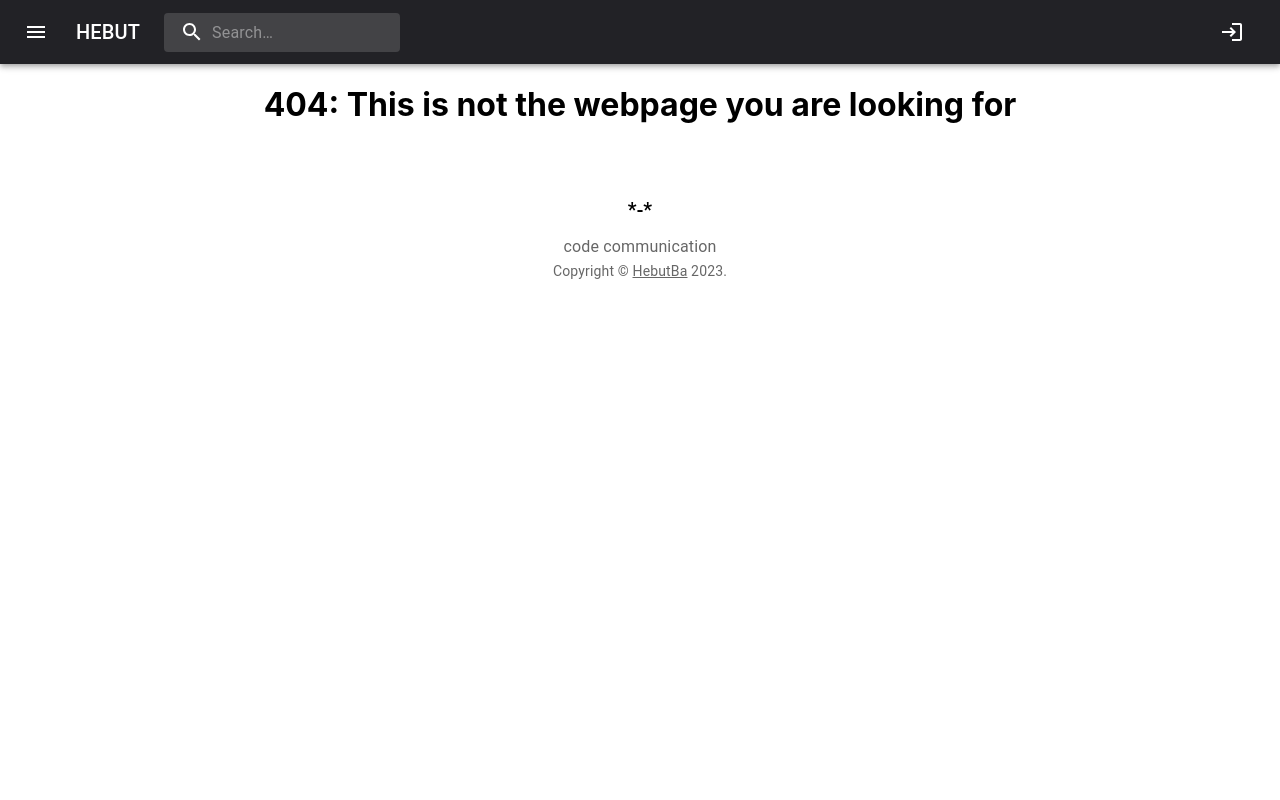
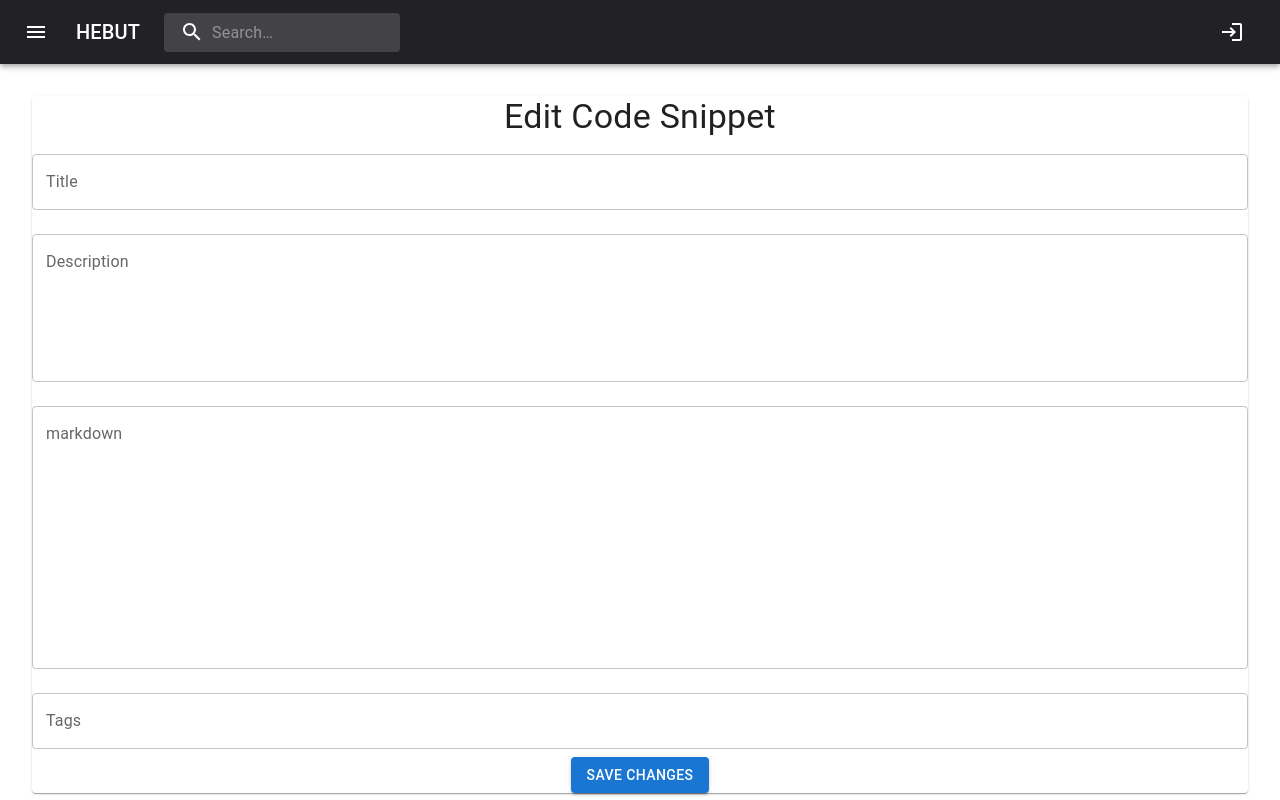
Before and after one commit to zwy923/hebutBa, a React (Create React App) app in the folder client/: page /edit/1 in a window 1280 px wide. Before the commit this address had no page. Shown: the top 800 px of the page. Built offline with nearby package versions, Linux system fonts and the light colour scheme; no server answers.

Commit message:
add edit

```diff
--- a/client/src/components/Card4CodeSnippet.js
+++ b/client/src/components/Card4CodeSnippet.js
@@ -16,8 +16,7 @@ import MenuItem from '@mui/material/MenuItem';
 import DeleteIcon from '@mui/icons-material/Delete';
 import EditIcon from '@mui/icons-material/Edit';
 import { Button } from '@mui/material';
-import jwtDecode from 'jwt-decode';
-
+import { useNavigate } from 'react-router-dom';
 
 const ExpandMore = styled((props) => {
   const { expand, ...other } = props;
@@ -31,10 +30,11 @@ const ExpandMore = styled((props) => {
 }));
 
 const CodeSnippet = ({snippet, token, editable}) => {
-  const { title, code, tags, createdAt, updatedAt, description, user, _id} = snippet;
+  const { title, tags, createdAt, updatedAt, description, user, _id} = snippet;
   const [anchorEl, setAnchorEl] = React.useState(null);
   const open = Boolean(anchorEl);
   const [userName, setUserName] = useState('');
+  const navigate = useNavigate();
 
   const ITEM_HEIGHT = 48;
 
@@ -48,6 +48,7 @@ const CodeSnippet = ({snippet, token, editable}) => {
 
   const handleEdit = () => {
     setAnchorEl(null);
+    navigate(`/edit/${_id}`);
   };
 
   const go4More = () => {
@@ -180,7 +181,7 @@ const CodeSnippet = ({snippet, token, editable}) => {
         <CardContent>
           Created At: {createdAt}<br></br>
           Updated At: {updatedAt}<br></br>
-
+          {tags}
         </CardContent>
       </Collapse>
     </Card>
--- /dev/null
+++ b/client/src/components/EditPage.js
@@ -0,0 +1,125 @@
+import React, { useState, useEffect } from 'react';
+import { TextField, Button, Box, Typography, Paper } from '@mui/material';
+import { useParams } from 'react-router-dom';
+
+const EditPage = ({ token }) => {
+  const { id } = useParams();
+  const [title, setTitle] = useState('');
+  const [description, setDescription] = useState('');
+  const [code, setCode] = useState('');
+  const [tags, setTags] = useState('');
+
+  useEffect(() => {
+    const fetchCodeSnippet = async () => {
+      try {
+        const response = await fetch(`http://localhost:1234/api/user/codeSnippets/${id}`, {
+          headers: {
+            'Authorization': `Bearer ${token}`
+          },
+        });
+        const data = await response.json();
+        setTitle(data.title);
+        setDescription(data.description);
+        setCode(data.code);
+        setTags(data.tags);
+      } catch (error) {
+        console.error(error);
+      }
+    };
+    fetchCodeSnippet();
+  }, [id, token]);
+
+  const handleTitleChange = (event) => {
+    setTitle(event.target.value);
+  };
+
+  const handleDescriptionChange = (event) => {
+    setDescription(event.target.value);
+  };
+
+  const handleCodeChange = (event) => {
+    setCode(event.target.value);
+  };
+
+  const handleTagsChange = (event) => {
+    setTags(event.target.value);
+  };
+
+  const handleSubmit = async (event) => {
+    event.preventDefault();
+    try {
+      const response = await fetch(`http://localhost:1234/api/user/codeSnippets/${id}`, {
+        method: 'PUT',
+        headers: {
+          'Content-Type': 'application/json',
+          'Authorization': `Bearer ${token}`
+        },
+        body: JSON.stringify({
+          title,
+          description,
+          code,
+          tags,
+        })
+      })
+      const data = await response.json();
+      if (response.ok) {
+        console.log(data)
+        alert("Successful!")
+        window.location.reload()
+      } else {
+        throw new Error(data.message);
+      }
+    } catch (error) {
+      alert(error.message);
+    }
+  };
+
+  return (
+    <Paper variant="elevation" sx={{ margin: 4}}>
+      <Typography variant="h4">Edit Code Snippet</Typography>
+      <form onSubmit={handleSubmit}>
+        <TextField
+          id="title"
+          label="Title"
+          fullWidth
+          value={title}
+          onChange={handleTitleChange}
+          margin="normal"
+        />
+        <TextField
+          id="description"
+          label="Description"
+          fullWidth
+          multiline
+          rows={5}
+          value={description}
+          onChange={handleDescriptionChange}
+          margin="normal"
+        />
+        <TextField
+          id="markdown"
+          label="markdown"
+          fullWidth
+          multiline
+          rows={10}
+          value={code}
+          onChange={handleCodeChange}
+          margin="normal"
+        />
+        <TextField
+          id="tags"
+          label="Tags"
+          fullWidth
+          value={tags}
+          onChange={handleTagsChange}
+          margin="normal"
+        />
+        <Button variant="contained" margin='20' onClick={handleSubmit}>
+          Save Changes
+        </Button>
+      </form>
+    </Paper>
+  );
+};
+
+export default EditPage;
--- a/client/src/navigation/index.jsx
+++ b/client/src/navigation/index.jsx
@@ -8,6 +8,8 @@ import Footer from '../components/footer';
 import Error from '../components/error'
 import jwtDecode from 'jwt-decode';
 import CreateSnippet from '../components/CreateSnippet';
+import EditPage from '../components/EditPage';
+
 const Navigation = () => {
   const [token, setToken] = useState(localStorage.getItem('authToken'));
 
@@ -45,6 +47,7 @@ const Navigation = () => {
       <Routes>
         <Route path="*" element={<Error />} />
         <Route path="/" element={<Main  token={token}/>} />
+        <Route path='/edit/:id' element={<EditPage token={token}/>} />
         <Route path='createsnippet' element={<CreateSnippet token={token} isLoggedIn={token !== null} />} />
         <Route path="/login" element={<Login onLoginSuccess={handleLoginSuccess} />} />
         <Route path="/register" element={<Register />} />
```
Also changed, not shown: 1 other file (tests, documents, lock files or other folders).
